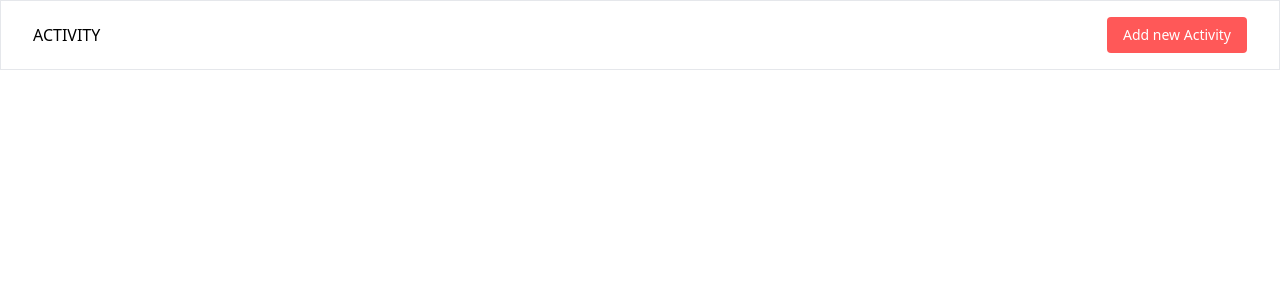
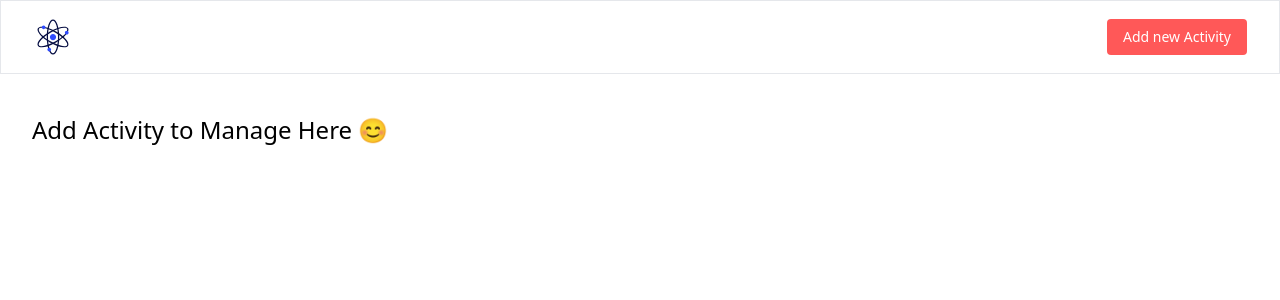
Before and after one commit to Ahsan-Ayaz1/ActivityList, a Vue app: page / in a window 1280 px wide. Shown: the top 300 px of the page. Built offline with nearby package versions, Linux system fonts and the light colour scheme.

Commit message:
feat: :bug: Fix Update Data on Update Button Click

```diff
--- a/src/components/ActivityCard.vue
+++ b/src/components/ActivityCard.vue
@@ -48,13 +48,13 @@ const handleDeleteActivity = (index) => {
         <div class="flex gap-4">
           <img
             src="/src/assets/edit-gray.svg"
-            class="cursor-pointer"
+            class="cursor-pointer transition-all hover:scale-105 focus:scale-105 active:scale-95 active:bg-opacity-80"
             alt="Edit Icon"
             @click="handleEditActivity(index)"
           />
           <img
             src="/src/assets/delete-gray.svg"
-            class="cursor-pointer"
+            class="cursor-pointer transition-all hover:scale-105 focus:scale-105 active:scale-95 active:bg-opacity-80"
             alt="Delete Icon"
             @click="handleDeleteActivity(index)"
           />
--- a/src/components/ActivityHomePage.vue
+++ b/src/components/ActivityHomePage.vue
@@ -9,8 +9,10 @@ const activityData = ref([]);
 const activityDetails = ref({});
 const activityIndex = ref(null);
 const isEdit = ref(false);
+
 const closeModal = () => {
   isModalOpen.value = false;
+  isEdit.value = false;
   activityDetails.value = {};
 };
 const openActivityModal = () => {
@@ -35,14 +37,17 @@ const manageActivity = () => {
 const editActivity = (index) => {
   isEdit.value = true;
   isModalOpen.value = true;
-  activityDetails.value = activityData.value[index];
+  activityDetails.value = { ...activityData.value[index] };
   activityIndex.value = index;
 };
+
 // Conputed Property To Disable Button if ActivityName is Empty
 const isSaveDisabled = computed(() => !activityDetails.value.activityName?.trim());
 
+// Watch ActivityData Variable For Change If Happens Update in LocalStorage
 watch(activityData, saveToLocalStorage, { deep: true });
 
+// Check For Activities if there show to user as User Reload the page
 onMounted(() => {
   const storedActivities = localStorage.getItem("activities");
   if (storedActivities) {
@@ -57,6 +62,9 @@ onMounted(() => {
     <div class="mt-10 px-8">
       <div v-if="activityData?.length">
         <h1 class="text-2xl font-medium">Activity List</h1>
+      </div>
+      <div v-else>
+        <h1 class="text-2xl font-medium">Add Activity to Manage Here 😊</h1>
       </div>
       <div class="">
         <ActivityCard
@@ -100,12 +108,12 @@ onMounted(() => {
           <button
             @click="manageActivity"
             :disabled="isSaveDisabled"
-            class="text-sm whitespace-nowrap cursor-pointer rounded p-2 bg-[#FF5858] text-white flex items-center gap-2 px-4 py-2 transition-all hover:scale-105 hover:bg-opacity-70 focus:scale-105 active:scale-95 active:bg-opacity-80 disabled:pointer-events-none disabled:opacity-40"
+            class="text-sm whitespace-nowrap outline-none cursor-pointer rounded p-2 bg-[#FF5858] text-white flex items-center gap-2 px-4 py-2 transition-all hover:scale-105 hover:bg-opacity-70 focus:scale-105 active:scale-95 active:bg-opacity-80 disabled:pointer-events-none disabled:opacity-40"
           >
             {{ isEdit ? "Update Activity" : "Add Activity" }}
           </button>
           <button
-            class="text-sm whitespace-nowrap cursor-pointer rounded p-2 border text-gray-500 flex items-center gap-2 px-4 py-2 transition-all hover:scale-105 hover:bg-opacity-70 focus:scale-105 active:scale-95 active:bg-opacity-80 disabled:pointer-events-none disabled:opacity-40"
+            class="text-sm whitespace-nowrap cursor-pointer outline-none rounded p-2 border text-gray-500 flex items-center gap-2 px-4 py-2 transition-all hover:scale-105 hover:bg-opacity-70 focus:scale-105 active:scale-95 active:bg-opacity-80 disabled:pointer-events-none disabled:opacity-40"
             @click="closeModal"
           >
             Cancel
--- a/src/components/BaseHeader.vue
+++ b/src/components/BaseHeader.vue
@@ -7,7 +7,9 @@ const openModal = () => {
 
 <template>
   <div class="border flex justify-between items-center py-4 px-8">
-    <div class="">ACTIVITY</div>
+    <div class="">
+      <img src="/src/assets/logo.svg" class="w-10" alt="" />
+    </div>
     <div>
       <span
         @click="openModal"
```
Also changed, not shown: src/assets/logo.svg (added).
